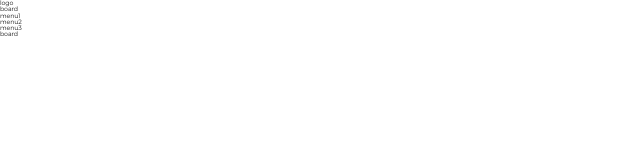
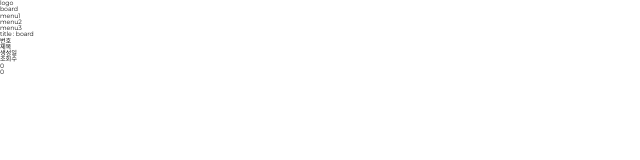
Before and after one commit to NaKyouTae/community-front, a Next.js app: page /board in a window 1280 px wide. Shown: the top 160 px of the page, without its empty margins (0-640 px from the left). Built offline with nearby package versions, Linux system fonts and the light colour scheme; no server answers.

Commit message:
게시판 테이블 모듈 개발중

```diff
--- a/app/board/page.tsx
+++ b/app/board/page.tsx
@@ -1,7 +1,14 @@
+import Tables from "@/app/common/templates/Tables";
+
 function Board() {
     return (
         <div>
-            board
+            <div>
+                title : board
+            </div>
+            <div>
+                <Tables />
+            </div>
         </div>
     )
 }
--- /dev/null
+++ b/app/common/templates/Tables.tsx
@@ -0,0 +1,30 @@
+function Tables() {
+    const posts = [
+        { id: '', no: 0, title: '', createdAt: '', views: 0}
+    ]
+
+    return (
+        <div>
+            <div className={"table_header"}>
+                <div>번호</div>
+                <div>제목</div>
+                <div>생성일</div>
+                <div>조회수</div>
+            </div>
+            <div className={"table_body"}>
+                {
+                    posts.map((post: any) => (
+                        <div key={post.id}>
+                            <div>{post.no}</div>
+                            <div>{post.title}</div>
+                            <div>{post.createdAt}</div>
+                            <div>{post.views}</div>
+                        </div>
+                    ))
+                }
+            </div>
+        </div>
+    )
+}
+
+export default Tables
--- a/app/components/ads/AdsItem.tsx
+++ b/app/components/ads/AdsItem.tsx
@@ -1,5 +1,5 @@
 import Image from 'next/image'
-import {EmblaCarousel} from "@/app/utils/EmblaCarousel";
+import {EmblaCarousel} from "@/app/common/templates/EmblaCarousel";
 
 interface AdsType {
     id: string
--- a/styles/styles.css
+++ b/styles/styles.css
@@ -348,3 +348,4 @@ a:focus {
 @import "contents.css";
 @import "ads.css";
 @import "carousel.css";
+@import "tables.css";
--- /dev/null
+++ b/styles/tables.css
@@ -0,0 +1,7 @@
+.tables {
+
+}
+
+.table_header {
+
+}
```
Also changed, not shown: app/common/templates/EmblaCarousel.tsx (renamed from app/utils/EmblaCarousel.tsx).
